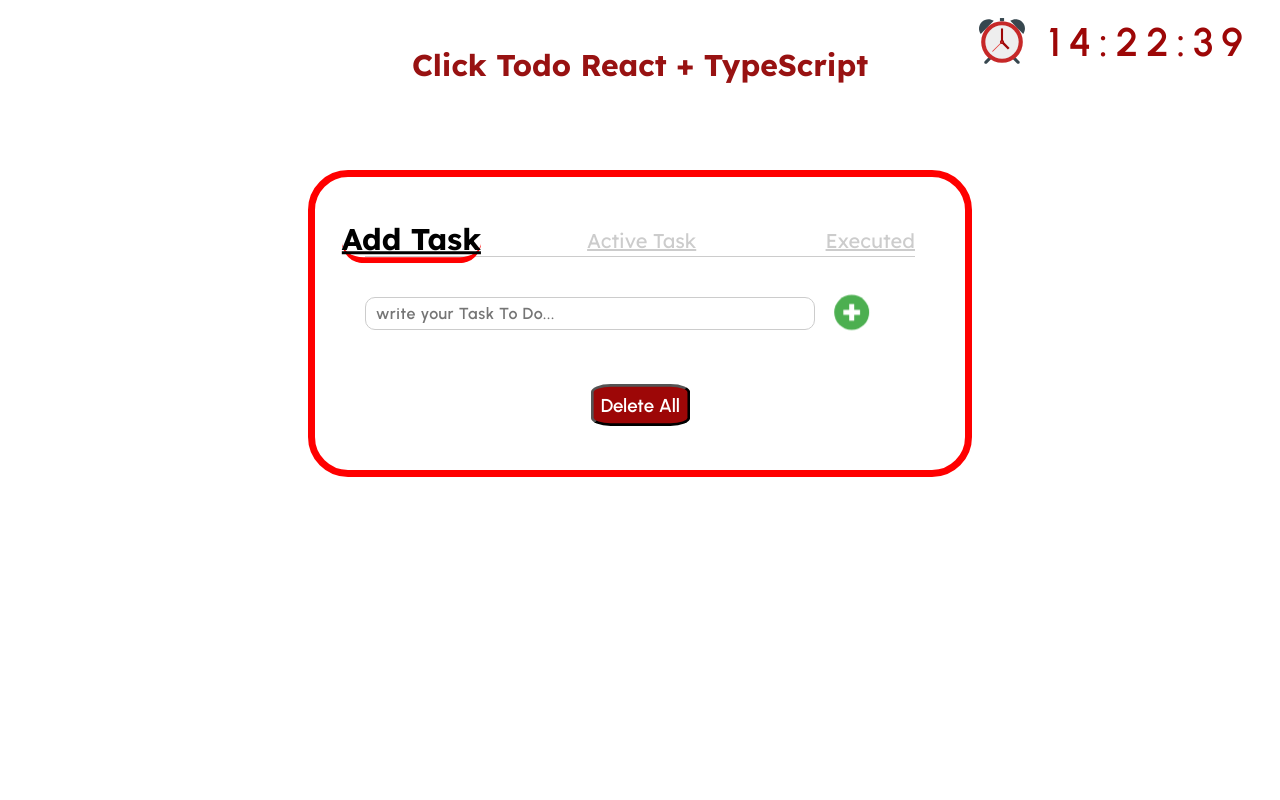
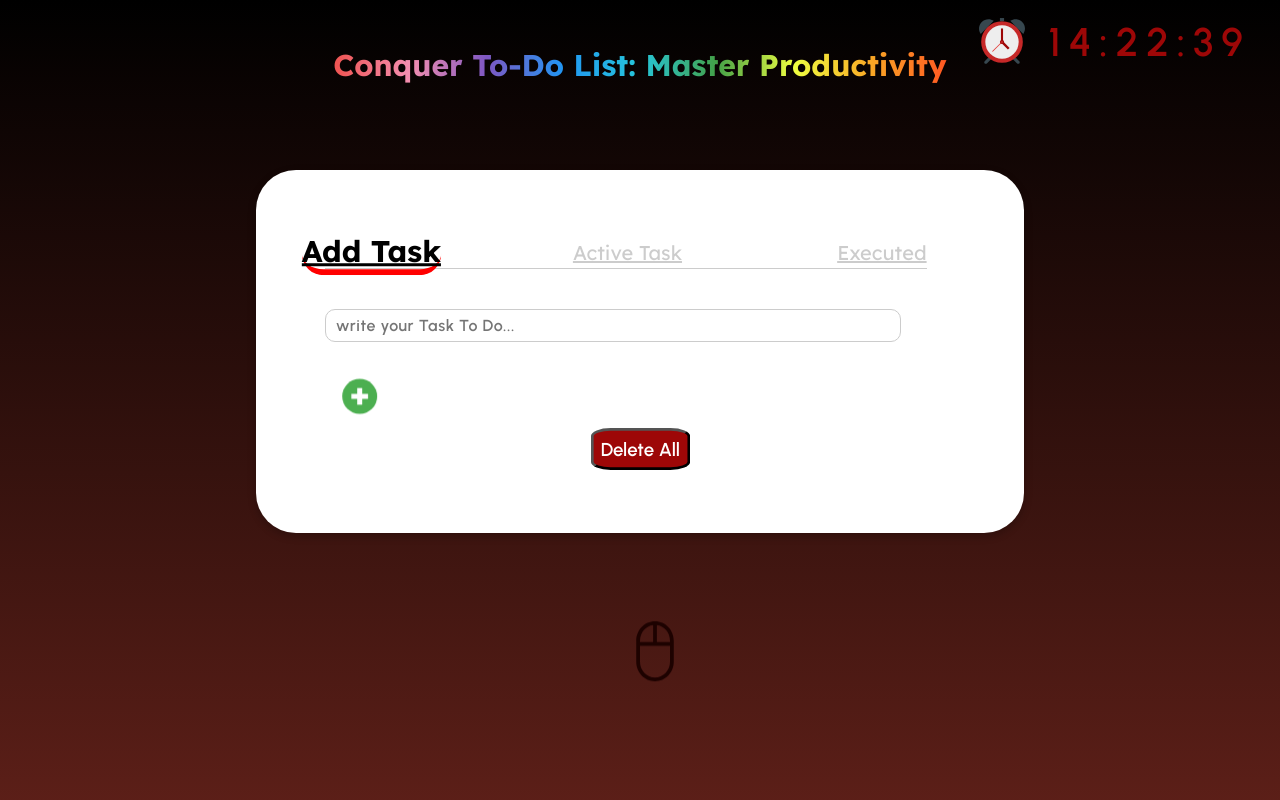
Before and after one commit to KashyapAmanSingh/Todo_Ts, a React (Vite) app: page / in a window 1280 px wide. Shown: the top 800 px of the page. Built offline with nearby package versions, Linux system fonts and the light colour scheme.

Commit message:
Features & Style - Mouse Scroll, bg,icon clock

```diff
--- a/src/App.tsx
+++ b/src/App.tsx
@@ -7,6 +7,7 @@ import TimeClock from "./Components/Clock/Time";
 
 
 import FooterVideo from "./Components/Footer/FooterVideo";
+import Mousescrol from "./Components/Mouse/MouseAnim";
 function App() {
   return (
     <>
@@ -14,12 +15,13 @@ function App() {
         <TimeClock />{" "}
       </div>
       <main id="main">
-        <h2 id="heading">Click Todo React + TypeScript</h2>
+        <h2 id="heading">Conquer To-Do List: Master Productivity</h2>
         <div id="components">
           <Navbar />
           <AddToDo />
           <Todos />
         </div>
+        <Mousescrol/>
       </main>
       <FooterVideo/>
     </>
--- a/src/Components/AddToDo.tsx
+++ b/src/Components/AddToDo.tsx
@@ -2,12 +2,21 @@ import { useState, useContext } from "react";
 import { todosContex } from "../Context_Store/todos";
 import { Timing } from "../Context_Store/todos";
 import { FcPlus } from 'react-icons/fc';
+
+import { ToastContainer, toast } from 'react-toastify';
+import 'react-toastify/dist/ReactToastify.css';
+
 
 
 const AddToDo = () => {
   const [todo, setTodo] = useState("");
 
   const { handleAddToDo } = useContext(todosContex)!;
+  const notify = () => toast("➕  New task added !"
+  ,{
+    position: toast.POSITION.BOTTOM_CENTER,
+    className: 'toast-message'
+});
 
   const handleFormSubmit = (e: React.FormEvent<HTMLFormElement>) => {
     e.preventDefault();
@@ -39,8 +48,8 @@ const AddToDo = () => {
           value={todo}
           onChange={(e) => setTodo(e.target.value)}
 
-        />    <button  className="btn btn-outline-primary" type="submit"><FcPlus id="logosAdd" /></button>
-
+        />    <button onClick={notify}  type="submit"><FcPlus id="logosAdd" /></button>
+ <ToastContainer  autoClose={1000}/>
 
       </form>
       </div>
--- /dev/null
+++ b/src/Components/Mouse/MouseAnim.tsx
@@ -0,0 +1,25 @@
+
+import { BsMouse2 } from "react-icons/bs";
+
+const Mousescrol = () => {
+  const scrollTo = () => {
+    window.scrollTo({
+      top: 750,
+      behavior: "smooth",
+    });
+  };
+  return (
+    <div>
+      <section>
+        <div className="row">
+            <button id="scrolbtn" onClick={scrollTo}>
+              <BsMouse2 id="mous" />
+            </button>
+
+        </div>
+      </section>
+    </div>
+  );
+};
+
+export default Mousescrol;
--- a/src/Components/Todos.tsx
+++ b/src/Components/Todos.tsx
@@ -3,10 +3,22 @@ import { useSearchParams } from "react-router-dom";
 
 import { todosContex } from "../Context_Store/todos";
 import { Timing } from "../Context_Store/todos";
-import { FcFullTrash } from "react-icons/fc";
+import { FcFullTrash ,FcClock} from "react-icons/fc";
 import { AiOutlineStar } from "react-icons/ai";
 
+import { ToastContainer, toast } from "react-toastify";
+import "react-toastify/dist/ReactToastify.css";
+
 const Todos = () => {
+  const notify = () =>
+    toast("❌ Deleted All Tasks !", {
+      className: "toast-message",
+    });
+  const stared = () =>
+    toast("⭐ High Priority Task !", {
+      className: "toast-message",
+    });
+
   const { todos, toggleToDoAsCompleted, handleDeleteTodo, handleDeleteAll } =
     useContext(todosContex)!; // Use the useContext hook to access the context
   const [searchParams] = useSearchParams();
@@ -27,10 +39,11 @@ const Todos = () => {
     filterData = filterData.filter((task) => task.completed); // Filter out non-completed tasks
   }
 
-  const handleStarClick = (event: React.MouseEvent<SVGSVGElement, MouseEvent>): void => {
+  const handleStarClick = (
+    event: React.MouseEvent<SVGSVGElement, MouseEvent>
+  ): void => {
     event.currentTarget.classList.toggle("toggle");
   };
-
 
   return (
     <>
@@ -57,7 +70,7 @@ const Todos = () => {
                   {time && (
                     <div>
                       <p id="Create_time">
-                        {time.hours} : {time.minutes} : {time.seconds}
+                       <FcClock/> {time.hours} : {time.minutes} : {time.seconds}
                       </p>
                     </div>
                   )}
@@ -65,12 +78,16 @@ const Todos = () => {
               )}
 
               {todo.completed ? (
-                <FcFullTrash
-                  id="logos"
-                  onClick={() => handleDeleteTodo(todo.id)}
-                />
+                <div onClick={notify}>
+                  <FcFullTrash
+                    id="logos"
+                    onClick={() => handleDeleteTodo(todo.id)}
+                  />
+                </div>
               ) : (
-                <AiOutlineStar onClick={handleStarClick} />
+                <div onClick={stared}>
+                  <AiOutlineStar onClick={handleStarClick} />
+                </div>
               )}
             </li>
           );
@@ -78,8 +95,9 @@ const Todos = () => {
       </div>
 
       <button type="button" id="btn" onClick={() => handleDeleteAll()}>
-        Delete All
+        <p onClick={notify}>Delete All</p>
       </button>
+      <ToastContainer position="bottom-center" autoClose={1000} />
     </>
   );
 };
--- a/src/index.css
+++ b/src/index.css
@@ -7,6 +7,13 @@
   /* font-family: 'Lexend Deca', sans-serif; */
   font-family: "Urbanist", sans-serif;
 }
+body {
+  background: linear-gradient(to bottom,  #000000
+ ,
+  #9e3529 );
+}
+
+
 
 /*// thapa technical SUBSCRIBE*/
 
@@ -28,15 +35,20 @@ html {
   margin-bottom: 4.8rem;
   color: rgb(152, 18, 18);
   animation: fallAndSpring 1.5s ease-in-out;
-
-}
-
-#components {
-  border: 7px solid red !important;
-  border-radius: 4rem;
-  padding: 5rem;
-  height: auto;
-  animation: fallAndSpring 1.5s ease-in-out;
+  background: linear-gradient(
+    to right,
+    #ef5350,
+    #f48fb1,
+    #7e57c2,
+    #2196f3,
+    #26c6da,
+    #43a047,
+    #eeff41,
+    #f9a825,
+    #ff5722
+  );
+  -webkit-background-clip: text;
+  -webkit-text-fill-color: transparent;
 }
 
 @keyframes fallAndSpring {
@@ -53,14 +65,27 @@ html {
     transform: translateY(0%);
   }
 }
-
+#components {
+  border: 19px solid rgba(255, 0, 0, 0) !important;
+  border-radius: 4rem;
+  padding: 5rem;
+  width: 60vw;
+  height: auto;
+  background-color: rgb(255, 255, 255);
+  animation: fallAndSpring 1.5s ease-in-out;
+  box-shadow: rgba(0, 0, 0, 0.24) 0px 3px 8px;
+}
+#components:hover {
+  box-shadow:white 0px 10px 20px,
+  rgb(0, 0, 0) 0px 6px 6px inset;
+}
 
 /*===================*/
 /*navbar styling */
 /*====================*/
 
 nav {
-  width: 55rem;
+  width: 47vw;
   display: flex;
   justify-content: space-between;
   align-items: center;
@@ -91,7 +116,7 @@ nav a.active {
 form input {
   border: 0.1rem solid #cccccc;
   border-radius: 1rem;
-  width: 45rem;
+  width: 45vw;
   margin: 4rem 0;
 
   padding: 0.6rem 1rem;
@@ -128,7 +153,7 @@ form button {
   display: grid;
   grid-template-columns: repeat(4, 1fr);
   align-items: center;
-  width: 50rem;
+  width: 75rem;
   min-height: 6rem;
   border-bottom: 0.3rem solid #e4040460;
   font-style: italic;
@@ -152,16 +177,26 @@ form button {
   overflow: hidden;
   text-overflow: ellipsis;
   word-wrap: break-word;
-  font-size: 3rem;
+  font-size: 2rem;
 
+  background: linear-gradient(
+    to right,
+    #ef5350,
+    #7749cc,
+    #287bc4,
+    #43a047,
+    #ff5722
+  );
+  -webkit-background-clip: text;
+  -webkit-text-fill-color: transparent;
   font-weight: bold;
 }
 #btn {
   display: flex;
   justify-content: center;
-  align-items: center; /* Center vertically as well */
+  align-items: center;
   transform: scale(1.4);
-  margin: 0 auto;  /* Center horizontally using margin */
+  margin: 0 auto;
   margin-top: 2rem;
   background: #9d0707;
   padding: 0.5rem;
@@ -170,8 +205,6 @@ border-radius: 20%;
   font-weight: bolder;
   cursor: pointer;
 }
-
-
 
 #work li:hover {
   background-color: #ae1616;
@@ -195,7 +228,7 @@ cursor: pointer;
   align-items: center;
   margin: 3rem;
 }
-#clock_logos{
+#clock_logos {
   transform: scale(5);
 }
 #watch {
@@ -215,14 +248,11 @@ cursor: pointer;
   font-weight: bolder;
 }
 
-
 /* //star logo  */
 .toggle {
   background-color: yellow;
   cursor: pointer;
 }
-
-
 
 /* Media query for screen width 550px */
 @media screen and (max-width: 550px) {
@@ -230,24 +260,22 @@ cursor: pointer;
     padding: 2rem;
     width: 90%;
     animation: fallAndSpring 1.5s ease-in-out;
-
   }
   nav {
     width: 100%;
   }
   form input {
-    width: 80%; /* Make inputs full width */
+    width: 80%;
   }
 
-
   #logos {
-    transform: scale(1); /* Adjust logo size */
+    transform: scale(1);
     margin: 0;
     padding: 0;
   }
 
   #logosAdd {
-    transform: scale(2); /* Adjust logo size */
+    transform: scale(2);
     margin: 0;
     padding: 0;
   }
@@ -255,7 +283,7 @@ cursor: pointer;
   #work li {
     width: 90%;
     grid-template-columns: repeat(4, 1fr);
-    font-size: 2.5rem; /* Adjust font size */
+    font-size: 2.5rem;
     text-align: center;
   }
 
@@ -266,18 +294,18 @@ cursor: pointer;
   }
 
   #work li label#lbl {
-    font-size: 1.5rem; /* Adjust font size */
+    font-size: 1.5rem;
   }
 
   #Create_time {
     font-weight: bolder;
-    font-size: 1.5rem; /* Adjust font size */
+    font-size: 1.5rem;
   }
 
   #Clock_component {
-    justify-content: center; /* Center the clock component */
-    padding-right: 0; /* Remove right padding */
-    margin-right: 0; /* Remove right margin */
+    justify-content: center;
+    padding-right: 0;
+    margin-right: 0;
   }
   #heading {
     animation: fallAndSpring 1.5s ease-in-out;
@@ -288,7 +316,7 @@ cursor: pointer;
 
 @media screen and (max-width: 450px) {
   form input {
-    width: 65%; /* Make inputs full width */
+    width: 65%;
   }
 
   #heading {
@@ -298,7 +326,6 @@ cursor: pointer;
   }
 }
 
-
 #footer {
   position: relative;
   width: 100%;
@@ -306,7 +333,7 @@ cursor: pointer;
 
   margin: 0 auto;
   color: white;
-background-color: #5b1515;
+  background-color: #1e130c;
 }
 
 #footer iframe {
@@ -316,7 +343,6 @@ background-color: #5b1515;
 
   margin-top: 7rem;
   transform: translateX(-50%);
-
 }
 #footer h1 {
   position: absolute;
@@ -328,3 +354,44 @@ transform: scale(2);
   margin-top: 2rem;
   margin-bottom: 3rem;
 }
+
+/* Mouse Scroll */
+
+#mous {
+  animation: bounce 2s infinite;
+  font-size: 3rem !important;
+  z-index: 1;
+  background: none;
+  margin-top: 0px;
+
+  cursor: pointer;
+}
+
+@keyframes bounce {
+  0% {
+    transform: translateY(12px);
+  }
+  50% {
+    transform: translateY(-15px);
+    color: rgb(255, 17, 0);
+  }
+  100% {
+    transform: translateY(12px);
+  }
+}
+
+#scrolbtn {
+  margin-top: 2rem;
+  position: absolute;
+  left: 50%;
+  top: 60rem;
+  background: none;
+  border: none;
+  z-index: 10;
+  transform: scale(2);
+}
+
+.toast-message {
+  font-size: 20px;
+  font-weight: bolder;
+}
```
Lines whose indentation alone changed are shown as unchanged.
